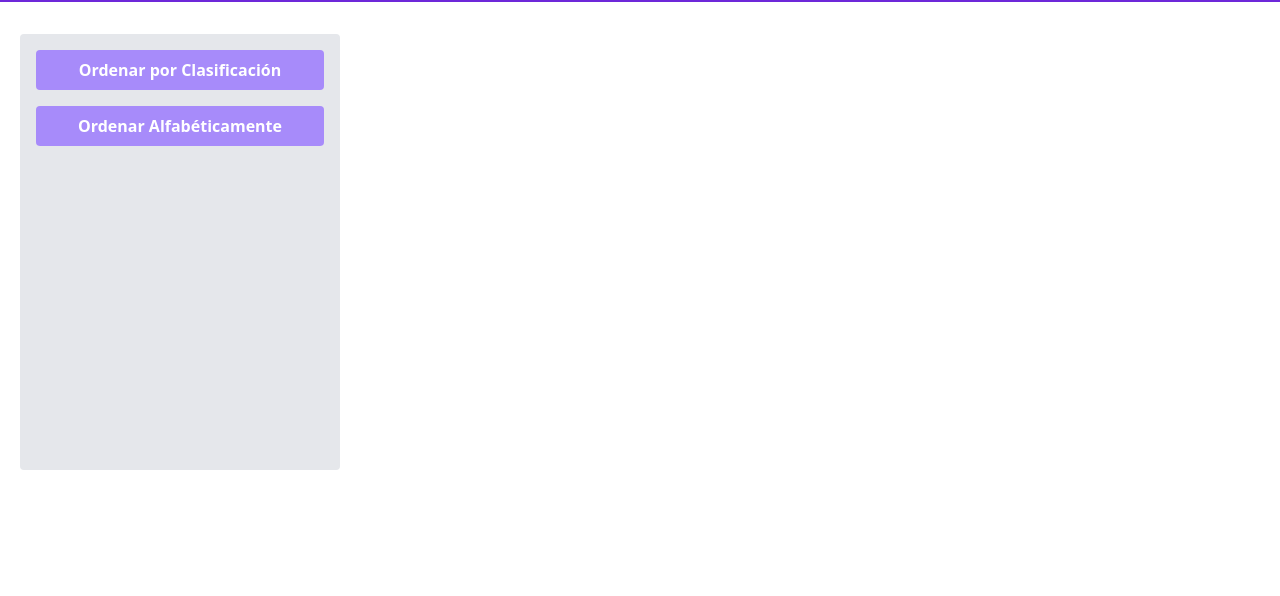
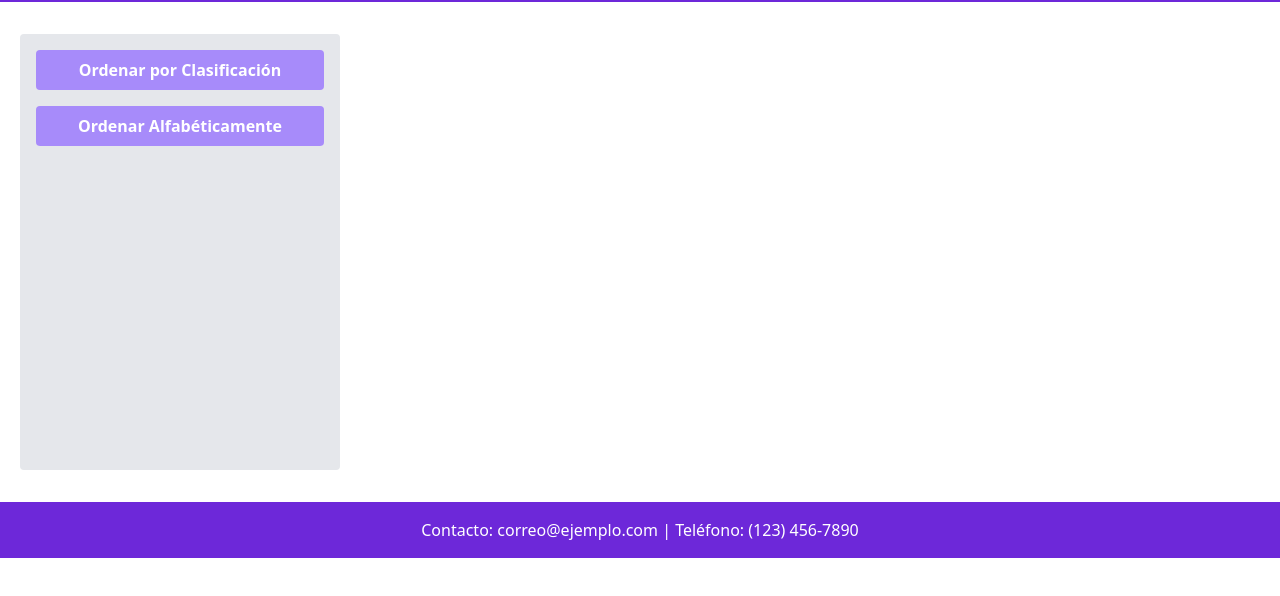
Before and after one commit to JojoUrbina/Proyecto-MELP, a plain HTML site: page index.html in a window 1280 px wide. Shown: the part 110-706 px from the top of the page. Drawn offline with nearby package versions, Linux system fonts and the light colour scheme; some packages are replaced by stand-ins of ours.

Commit message:
se agrego el footer

```diff
--- a/index.html
+++ b/index.html
@@ -51,7 +51,10 @@
 </div>
 </div>
 <div id="paginacion" class="text-center mt-2 sm:mt-4"></div>
-
+<footer class="bg-purple-700 text-white py-2 sm:py-4 text-center mt-4 sm:mt-8">
+    Contacto: correo@ejemplo.com | Teléfono: (123) 456-7890
+</footer>
+<script src="main.js"></script>
 
 
 </body>
```
